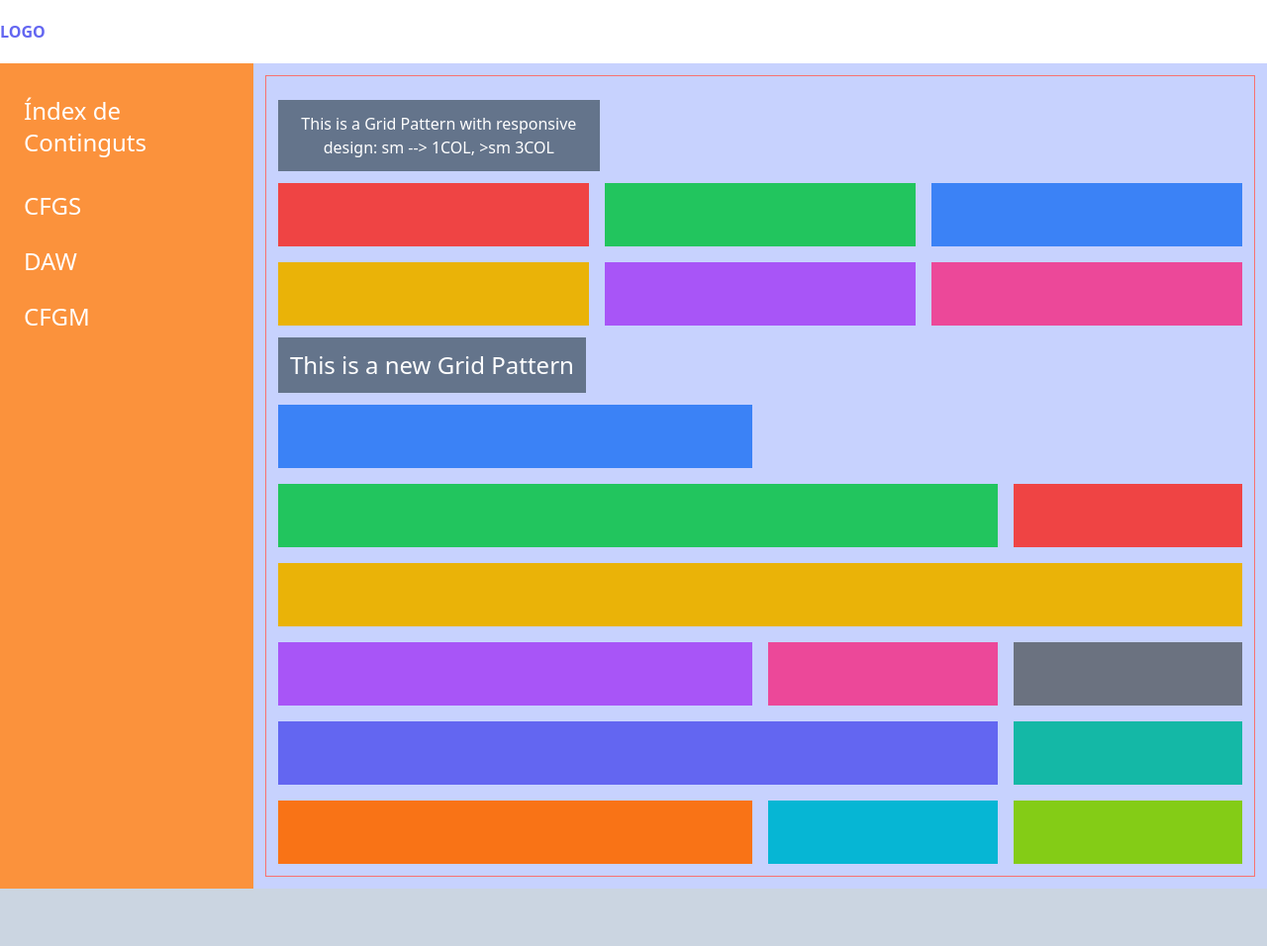
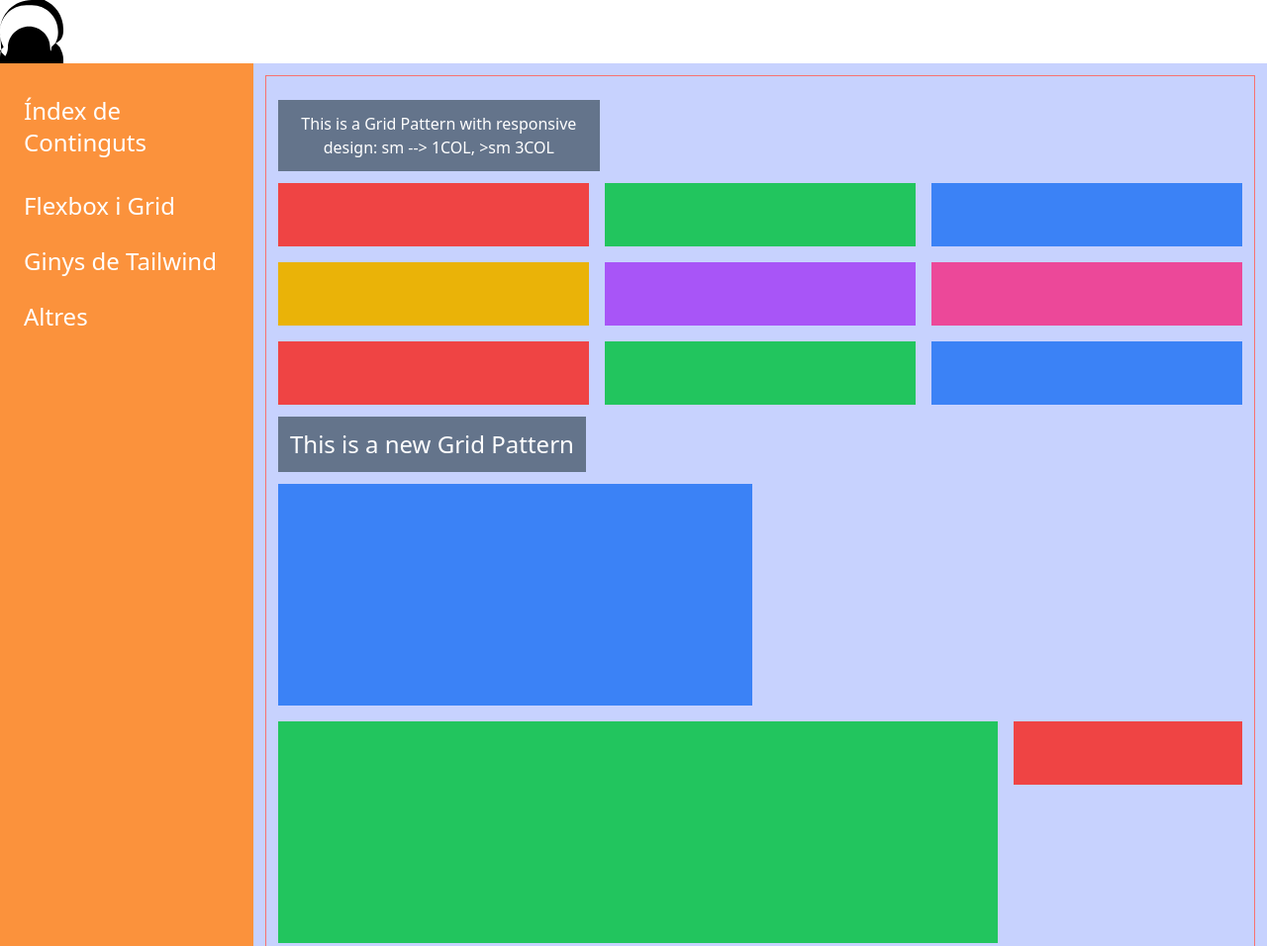
Before and after one commit to prosfp/MP9_TailwindCSS_proves, a website: page src/sidebar.html in a window 1280 px wide. Shown: the top 956 px of the page at 99% size. Before the commit the page ends 898 px from the top, so only its background shows below. Drawn offline with Linux system fonts and the light colour scheme.

Commit message:
easy_flexbox

```diff
--- a/src/sidebar.html
+++ b/src/sidebar.html
@@ -8,7 +8,14 @@
   </head>
   <body class="h-full bg-slate-300 flex flex-col">
     <header class="bg-white h-16 w-full flex justify-between items-center">
-      <a class="text-indigo-500 font-bold flex-1 flex items-center" href="#">LOGO</a>
+      <a class="text-indigo-500 font-bold flex-1 flex items-center" href="#">
+        <svg xmlns="http://www.w3.org/2000/svg" viewBox="0 0 24 24" width="64" height="64">
+          <path
+            fill="#000"
+            d="M12 0C5.373 0 0 5.373 0 12v.5c0 1.93.5 3.75 1.375 5.313l-1.5 1.5C.46 19.16 0 20.51 0 22.001V24h24v-1.5c0-1.491-.46-2.841-1.375-4.688l-1.5-1.5C23.5 15.25 24 13.43 24 11.5V11c0-6.627-5.373-12-12-12zm0 2c5.514 0 10 4.486 10 10v.5c0 1.38-.36 2.67-1 3.813l-1.5 1.5C19.36 20.33 19 19.17 19 18.001V18c0-4.411-3.589-8-8-8S3 13.589 3 18v.001c0 1.17-.36 2.33-1 3.313l-1.5-1.5C.36 15.17 0 13.88 0 12.5v-.5C0 6.486 4.486 2 10 2z"
+          />
+        </svg>
+      </a>
     </header>
     <nav class="dropdown-menu sm:hidden flex flex-nowrap items-center">
       <div class="relative">
@@ -32,9 +39,9 @@
     <main class="flex h-full bg-indigo-200">
       <aside class="sidebar flex-shrink-0 hidden sm:flex flex-col w-64 px-3 py-3 text-white text-2xl bg-orange-400">
         <a class="py-4 px-3 my-1 transition-colors rounded hover:bg-black/30" href="">Índex de Continguts</a>
-        <a class="py-2 px-3 my-1" href="">CFGS</a>
-        <a class="py-2 px-3 my-1" href="">DAW</a>
-        <a class="py-2 px-3 my-1" href="">CFGM</a>
+        <a class="py-2 px-3 my-1" href="">Flexbox i Grid</a>
+        <a class="py-2 px-3 my-1" href="">Ginys de Tailwind</a>
+        <a class="py-2 px-3 my-1" href="">Altres</a>
       </aside>
 
       <div class="m-3 p-3 border border-red-400 w-screen">
@@ -49,13 +56,16 @@
           <div class="bg-yellow-500 h-16"></div>
           <div class="bg-purple-500 h-16"></div>
           <div class="bg-pink-500 h-16"></div>
+          <div class="bg-red-500 h-16"></div>
+          <div class="bg-green-500 h-16"></div>
+          <div class="bg-blue-500 h-16"></div>
         </div>
 
         <h1 class="inline-block text-white text-2xl text-center my-3 p-3 bg-slate-500"> This is a new Grid Pattern </h1>
 
         <div class="grid grid-cols-4 grid-rows-6 gap-4">
-          <div class="bg-blue-500 col-span-2 h-16"></div>
-          <div class="bg-green-500 col-span-3 h-16"></div>
+          <div class="bg-blue-500 col-span-2 row-span-3"></div>
+          <div class="bg-green-500 col-span-3 row-span-3"></div>
           <div class="bg-red-500 col-span-1 h-16"></div>
           <div class="bg-yellow-500 col-span-4 h-16"></div>
           <div class="bg-purple-500 col-span-2 h-16"></div>
```
Also changed, not shown: src/easy_flexbox.html (added, +28 -0 lines), dist/styles.css.
